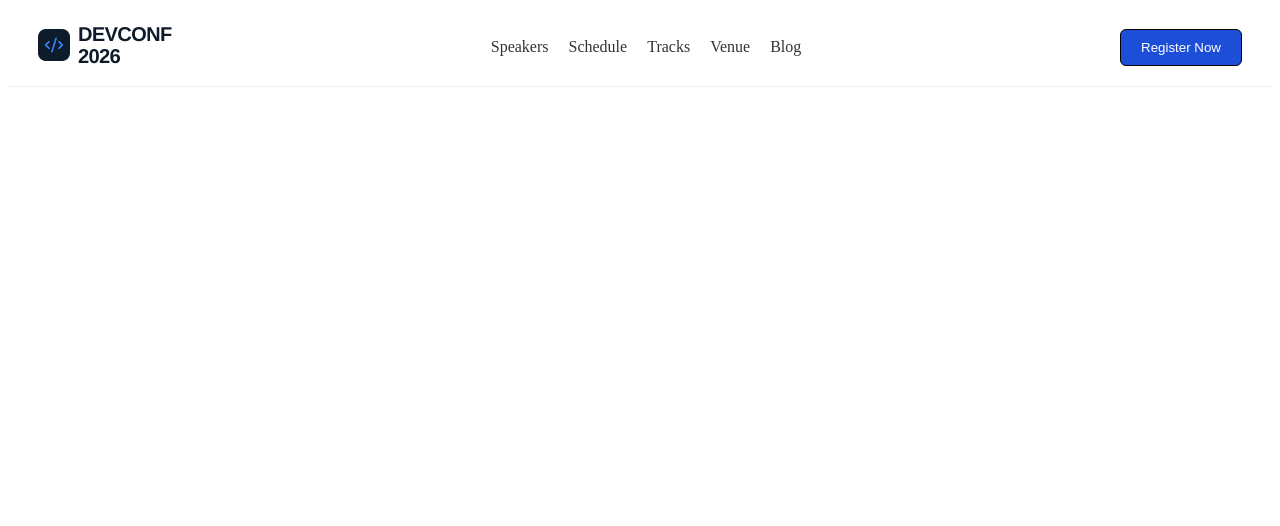
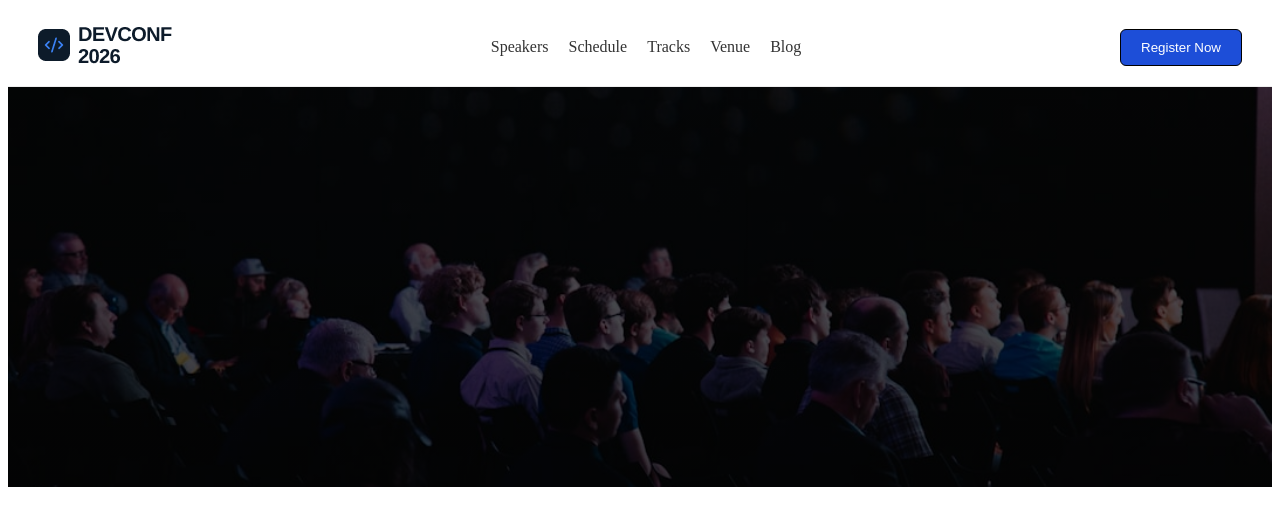
Before and after one commit to mukhoshdharii/assignment-1, a plain HTML site: page index.html in a window 1280 px wide. Drawn offline with Linux system fonts and the light colour scheme.

Commit message:
added banner

```diff
--- a/index.html
+++ b/index.html
@@ -6,6 +6,7 @@
     <title>Assignment 1</title>
     <link rel="stylesheet" href="styles/button.css">
     <link rel="stylesheet" href="styles/nav-bar.css">
+    <link rel="stylesheet" href="styles/banner.css">
 </head>
 <body>
     <section class="nav">
@@ -27,5 +28,10 @@
             </button>
         </div>
     </section>
+
+    <section class="hero">
+        <div></div>
+        <div></div>
+    </section>
 </body>
 </html>
--- /dev/null
+++ b/styles/banner.css
@@ -0,0 +1,10 @@
+.hero{
+    background-image: linear-gradient(rgba(0, 0, 0, 0.65),rgba(0, 0, 0, 0.75)), url("/assets/banner.jpg");
+    background-size: cover;
+    background-position: center;
+    background-repeat: no-repeat;
+    height: 400px;
+    justify-content: center;
+    align-items: center;
+    color: white;
+}
```
